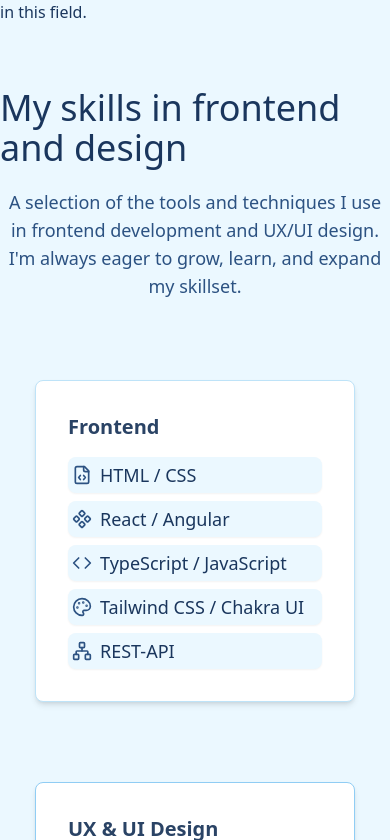
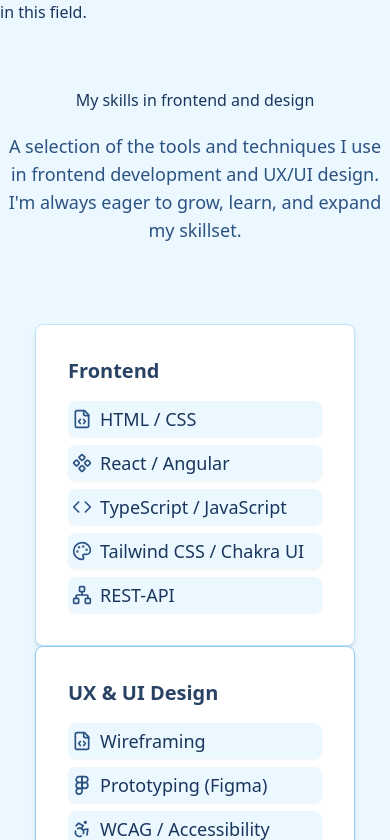
Before and after one commit to ranaaaa1234/ranasportfolionew, a React (Vite) app: page / in a window 390 px wide. Shown: the part 2084-2924 px from the top of the page. Built offline with nearby package versions, Linux system fonts and the light colour scheme.

Commit message:
responsive skills

```diff
--- a/src/components/Skills.tsx
+++ b/src/components/Skills.tsx
@@ -62,18 +62,17 @@ function Skills() {
       id="skills"
       className="flex flex-col items-center justify-center bg-blue-50 py-16"
     >
-      <h2 className="text-4xl font-light text-blue-900 mb-5">
+      <h2 className="xs:text-3xl sm:text-4xl font-light text-blue-900 mb-5">
         My skills in frontend and design
       </h2>
-      <p className="text-blue-700 text-lg text-center max-w-3xl">
+      <p className="text-blue-700 xs:text-md text-lg text-center xs:max-w-md sm:max-w-3xl mb-20">
         A selection of the tools and techniques I use in frontend development
-        and UX/UI design.
-      </p>
-      <p className="text-blue-700 text-lg text-center max-w-3xl mb-20">
-        I'm always eager to grow, learn, and expand my skillset.
+        and UX/UI design. I'm always eager to grow, learn, and expand my skillset.
+
       </p>
 
-      <div className="flex flex-col md:flex-row gap-20 justify-center items-center">
+
+      <div className="flex flex-col md:flex-row xs:gap-10 md:gap-20 justify-center items-center">
         {/* Frontend */}
         <div className="bg-white p-8 rounded-lg shadow-md w-[320px] text-left border border-blue-100 flex flex-col justify-start">
           <h3 className="text-xl font-semibold text-blue-800 mb-4">Frontend</h3>
```
